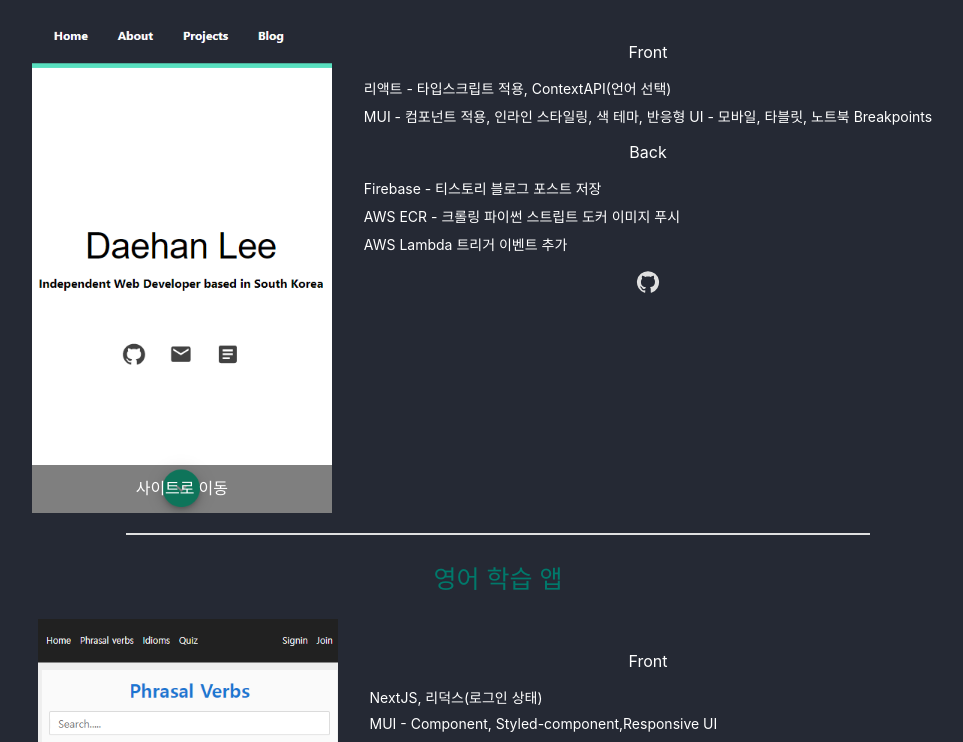
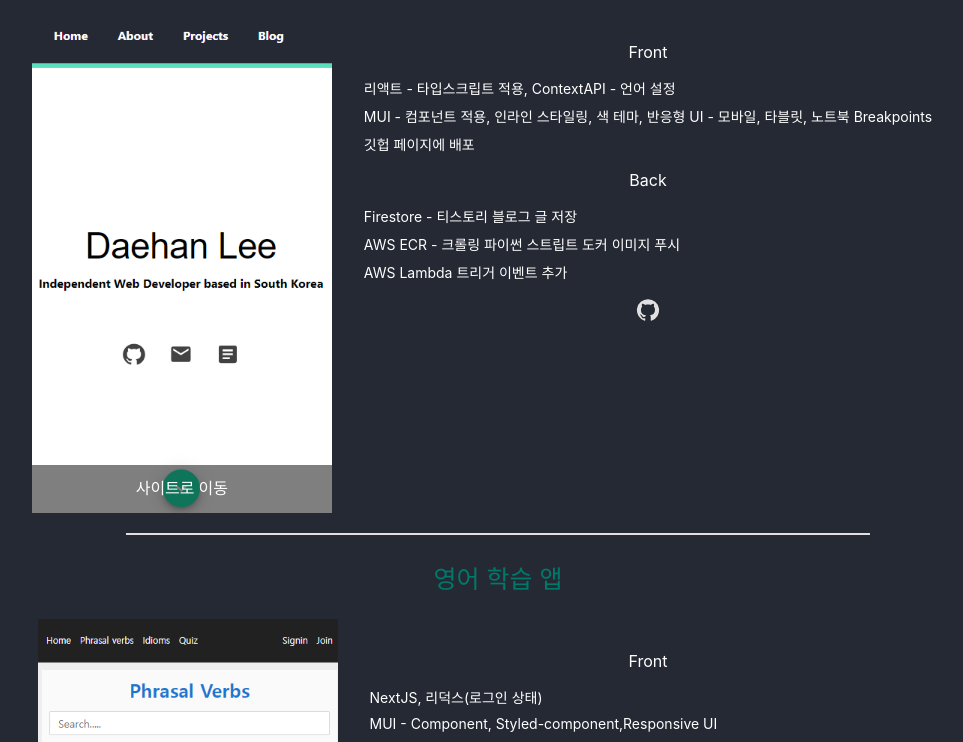
Before and after one commit to daehan0226/portfolio, a React (Create React App) app in the folder client/: page / in a window 1280 px wide. Shown: the part 1340-2082 px from the top of the page, without its empty margins (142-1105 px from the left). Built offline with nearby package versions, Linux system fonts and the light colour scheme; no server answers; the database is empty.

Commit message:
style: add project feature

```diff
--- a/client/src/components/project/ProjectEnglishApp.tsx
+++ b/client/src/components/project/ProjectEnglishApp.tsx
@@ -28,7 +28,11 @@ const ProjectEnglishApp: FC = () => {
                     alt={translate('englihAppName')}
                 />
                 <Box sx={{ padding: { mobile: 1, tablet: 2 } }}>
-                    <ProjectFeatureBox name={'englishApp'} title={'Front'} features={[translate('englihAppFrontFeatureOne'), translate('englihAppFrontFeatureTwo')]} />
+                    <ProjectFeatureBox
+                        name={'englishApp'}
+                        title={'Front'}
+                        features={[translate('englihAppFrontFeatureOne'), translate('englihAppFrontFeatureTwo'), translate('englihAppFrontFeatureThree'), translate('englihAppFrontFeatureFour')]}
+                    />
                     <Link href={process.env.REACT_APP_PROJECT_ENGLISH_APP_GITHUB_FRONT}>
                         <GitHubIcon />
                     </Link>
--- a/client/src/components/project/ProjectPortfolio.tsx
+++ b/client/src/components/project/ProjectPortfolio.tsx
@@ -28,7 +28,11 @@ const ProjectPortfolio: FC = () => {
                     alt={translate('portfolioName')}
                 />
                 <Box sx={{ padding: { mobile: 1, tablet: 2 } }}>
-                    <ProjectFeatureBox name={'portfolio'} title={'Front'} features={[translate('portfolioFrontFeatureOne'), translate('portfolioFrontFeatureTwo')]} />
+                    <ProjectFeatureBox
+                        name={'portfolio'}
+                        title={'Front'}
+                        features={[translate('portfolioFrontFeatureOne'), translate('portfolioFrontFeatureTwo'), translate('portfolioFrontFeatureThree')]}
+                    />
                     <ProjectFeatureBox
                         name={'portfolio'}
                         title={'Back'}
--- a/client/src/i18n/en.json
+++ b/client/src/i18n/en.json
@@ -12,15 +12,18 @@
     "Project": "",
     "portfolioName": "Portfolio",
     "portfolioDesc": "Portfolio Project",
-    "portfolioFrontFeatureOne": "ReactJS - Typescript, ContextAPI(Language)",
+    "portfolioFrontFeatureOne": "ReactJS - Typescript, ContextAPI - Language",
     "portfolioFrontFeatureTwo": "MUI - Component, Inline Styling, Color Theme, Responsive Breakpoints",
-    "portfolioBackFeatureOne": "Firebase - store blog posts data",
+    "portfolioFrontFeatureThree": "Deploy to Github pages",
+    "portfolioBackFeatureOne": "Firestore - store blog posts data",
     "portfolioBackFeatureTwo": "AWS ECR - Python crawler Docker Image",
     "portfolioBackFeatureThree": "AWS Lambda with Event Trigger",
     "englihAppName": "Learn English App",
     "englihAppDesc": "Search Phrasal verbs and Idioms, save them in my page to study later, play some games with them",
     "englihAppFrontFeatureOne": "NextJS, Redux(Auth state)",
     "englihAppFrontFeatureTwo": "MUI - Component, Styled-component,Responsive UI",
+    "englihAppFrontFeatureThree": "Github actions - Depoly build file to S3",
+    "englihAppFrontFeatureFour": "Connect to a subdomain from Cafe 24",
     "englihAppBackFeatureOne": "Python Flask API",
     "englihAppBackFeatureTwo": "MySQL- ORM, MongoDB - phrasal verbs, idioms, user like data, Redis - user session",
     "englihAppCrawlerFeatureOne": "Crawler with aiohttp - crawl phrasal verbs, idioms from English dictionary web sites",
@@ -29,5 +32,5 @@
     "furfellasAppFrontFeatureOne": "ReactJS - Typescript, Redux(Auth state), Google Oauth2",
     "furfellasAppFrontFeatureTwo": "MUI - Component, Styled-component, Responsive UI",
     "furfellasAppBackFeatureOne": "Python Flask API",
-    "furfellasAppBackFeatureTwo": "MySQL- ORM"
+    "furfellasAppBackFeatureTwo": "MySQL-ORM"
   }
--- a/client/src/i18n/kr.json
+++ b/client/src/i18n/kr.json
@@ -12,15 +12,18 @@
     "Project": "",
     "portfolioName": "포트폴리오",
     "portfolioDesc": "개인 포트폴리오 프로젝트",
-    "portfolioFrontFeatureOne": "리액트 - 타입스크립트 적용, ContextAPI(언어 선택)",
+    "portfolioFrontFeatureOne": "리액트 - 타입스크립트 적용, ContextAPI - 언어 설정",
     "portfolioFrontFeatureTwo": "MUI - 컴포넌트 적용, 인라인 스타일링, 색 테마, 반응형 UI - 모바일, 타블릿, 노트북 Breakpoints",
-    "portfolioBackFeatureOne": "Firebase - 티스토리 블로그 포스트 저장",
+    "portfolioFrontFeatureThree": "깃헙 페이지에 배포",
+    "portfolioBackFeatureOne": "Firestore - 티스토리 블로그 글 저장",
     "portfolioBackFeatureTwo": "AWS ECR - 크롤링 파이썬 스트립트 도커 이미지 푸시",
     "portfolioBackFeatureThree": "AWS Lambda 트리거 이벤트 추가",
     "englihAppName": "영어 학습 앱",
     "englihAppDesc": "구동사와 이디엄을 검색할 수 있고, 나의 페이지에 저장하고, 게임을 통해 학습",
     "englihAppFrontFeatureOne": "NextJS, 리덕스(로그인 상태)",
     "englihAppFrontFeatureTwo": "MUI - Component, Styled-component,Responsive UI",
+    "englihAppFrontFeatureThree": "Github actions - AWS S3에 배포",
+    "englihAppFrontFeatureFour": "Cafe 24 서브 도메인 연결",
     "englihAppBackFeatureOne": "Python Flask API",
     "englihAppBackFeatureTwo": "MySQL- ORM, MongoDB - phrasal verbs, idioms, user like data, Redis - user session",
     "englihAppCrawlerFeatureOne": "Crawler - aiohttp 비동기 http 요청으로 구동사, 이디엄 크롤링",
```
